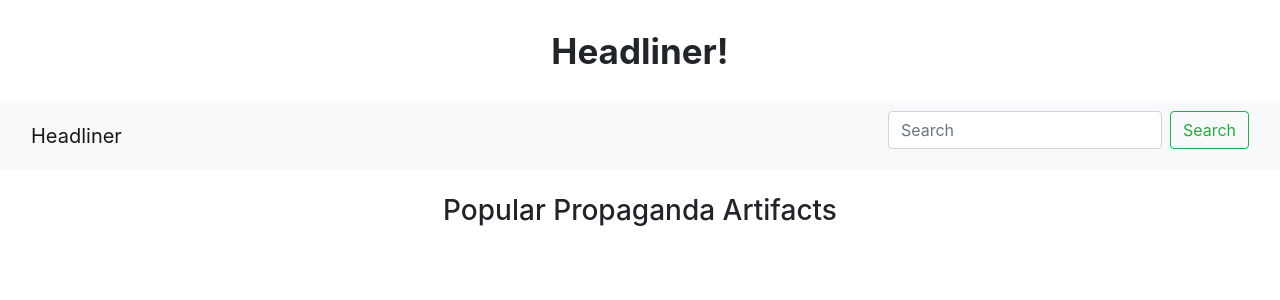
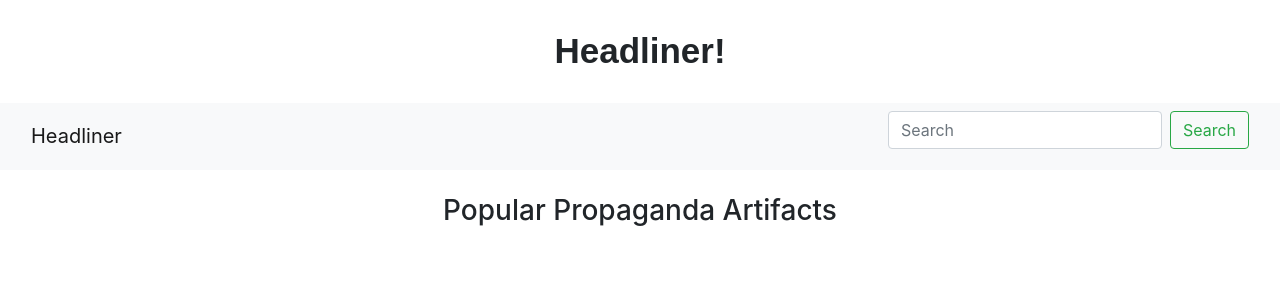
Before and after one commit to sam-braun/nyt-headliner, a Flask app: page / in a window 1280 px wide. Shown: the top 300 px of the page. Run offline with Flask 3, Linux system fonts and the light colour scheme; data that the repository does not hold is empty; some libraries are stand-ins or nearby versions; some web fonts are replaced.

Commit message:
newspaper logo font

```diff
--- a/nyt_helper.py
+++ b/nyt_helper.py
@@ -1,6 +1,7 @@
 # Samuel Braun slb2250
 
 import requests
+import datetime
 
 
 def format_article_data(article_data):
@@ -8,12 +9,13 @@ def format_article_data(article_data):
     id = 0
 
     for article in article_data:
-        image_url = ''
-        image_caption = ''
+        image_url, image_caption = '', ''
         if article['media']:
             first_media_item = article['media'][0]['media-metadata'][2]
             image_url = first_media_item.get('url', '')
             image_caption = article['media'][0].get('caption', '')
+
+        # published_date = datetime.strptime(article['published_date'], "%Y-%m-%d").strftime("%B %d, %Y")
 
         formatted_article = {
             'id': id,
--- a/static/main.css
+++ b/static/main.css
@@ -10,6 +10,7 @@ body {
   margin-bottom: 25px;
   margin-top: 25px;
   text-align: center;
+  font-family: "Chomsky", sans-serif;
 }
 
 .sale-salesperson,
--- a/templates/layout.html
+++ b/templates/layout.html
@@ -20,6 +20,7 @@
     <link rel="stylesheet" href="https://stackpath.bootstrapcdn.com/bootstrap/4.2.1/css/bootstrap.min.css" />
 
     <link rel="stylesheet" href="../static/main.css" />
+    <link href="https://fonts.cdnfonts.com/css/chomsky" rel="stylesheet"> <!-- logo -->
 
     <title>Headliner</title>
 </head>
```
